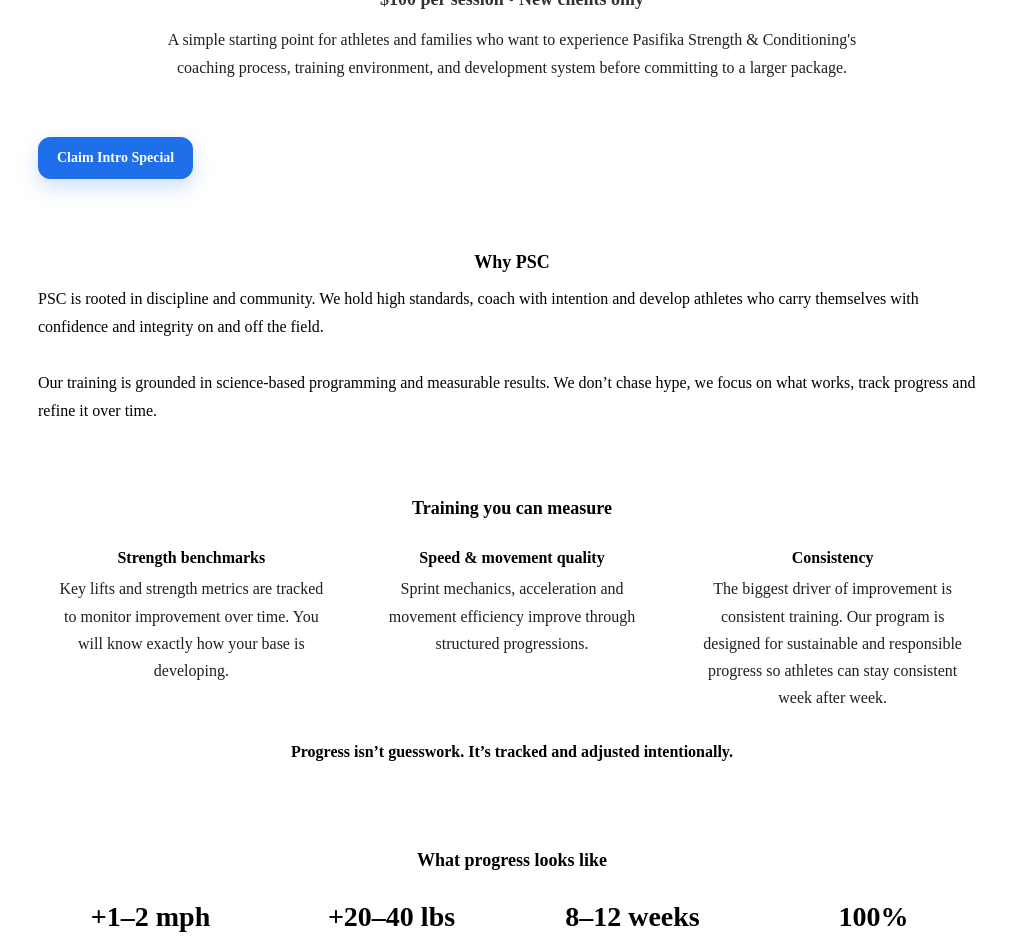
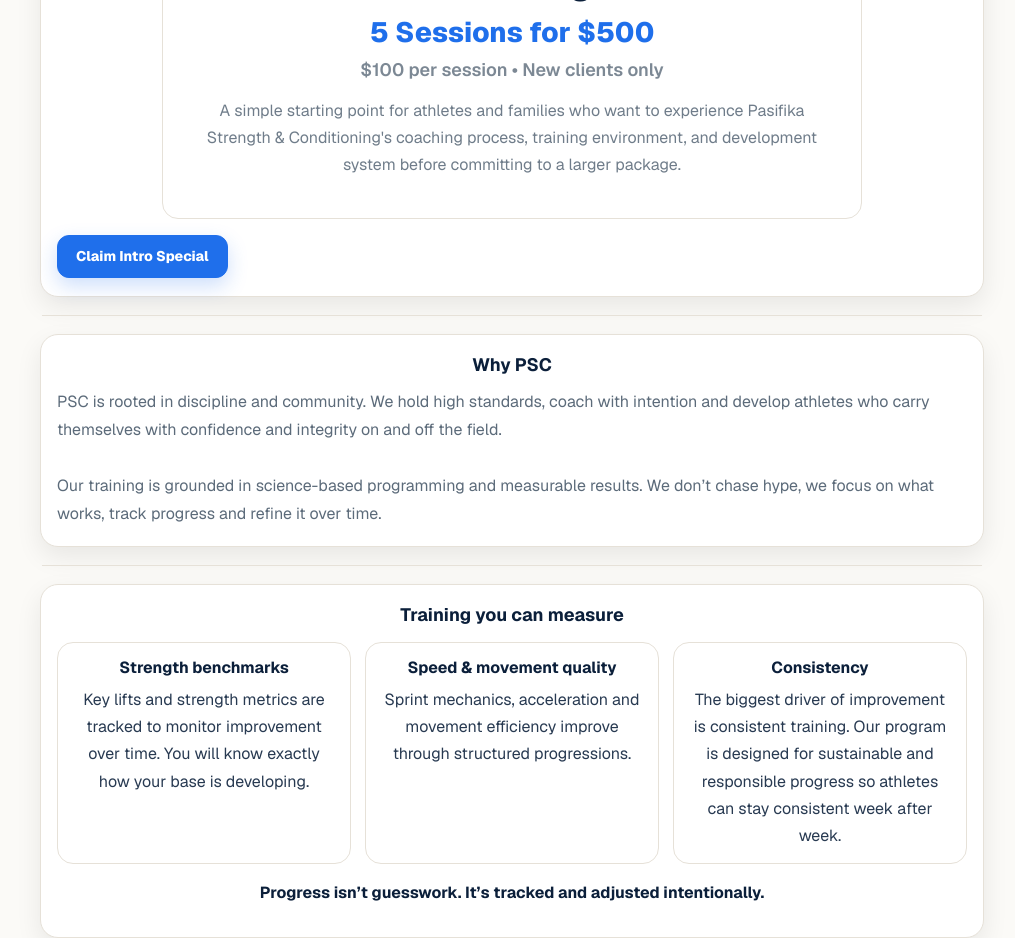
Before and after one commit to UHE4VY/pasifika-sc, a Next.js app: page / in a window 1280 px wide. Shown: the part 940-1878 px from the top of the page, without its empty margins (128-1143 px from the left). Built offline with nearby package versions, Linux system fonts and the light colour scheme.

Commit message:
Restore styling after CSS cleanup

```diff
--- a/app/globals.css
+++ b/app/globals.css
@@ -1,3 +1,73 @@
+:root {
+  --navy: #0b1f3a;
+  --blue: #1f6feb;
+  --ice: #eaf2ff;
+  --sand: #f4efe6;
+  --ink: #071423;
+
+  --bg: #fbfaf7;
+  --panel: #ffffff;
+  --panel2: #ffffff;
+  --panel-soft: #f8f6f1;
+  --text: #0b1f3a;
+  --muted: #5c6b7a;
+  --border: #e6e1d8;
+
+  --accent: #1f6feb;
+  --accent2: #f97316;
+  --accent-soft: #7db7ff;
+  --shadow: rgba(0, 0, 0, 0.08);
+  }
+
+  * {
+  box-sizing: border-box;
+  }
+
+  html,
+  body {
+  min-height: 100%;
+  }
+
+  body {
+  margin: 0;
+  background: var(--bg);
+  color: var(--text);
+  font-family: var(--font-geist-sans), ui-sans-serif, system-ui,
+  -apple-system, BlinkMacSystemFont, "Segoe UI", Roboto, Helvetica, Arial,
+  sans-serif;
+  }
+
+  a {
+  color: var(--accent);
+  text-decoration: none;
+  }
+
+  a:hover {
+  text-decoration: underline;
+  }
+
+  p {
+  color: var(--muted);
+  }
+
+  hr {
+  border: 0;
+  border-top: 1px solid var(--border);
+  }
+
+  /* Service card hover effect */
+
+  .serviceCard {
+  transition: transform 0.15s ease, box-shadow 0.15s ease;
+  }
+
+  .serviceCard:hover {
+  transform: translateY(-4px);
+  box-shadow: 0 16px 34px rgba(0, 0, 0, 0.18);
+  }
+
+  /* Coach cards */
+
   .coach-section {
   display: grid;
   gap: 24px;
@@ -11,15 +81,13 @@
   padding: 22px;
   border: 1px solid var(--border);
   border-radius: 18px;
-  background: #ffffff;
-  box-shadow: 0 8px 20px rgba(0, 0, 0, 0.08);
-  overflow: visible;
+  background: var(--panel2);
+  box-shadow: 0 8px 20px var(--shadow);
   }
 
   .coach-image-wrap {
   width: 220px;
   height: 260px;
-  flex-shrink: 0;
   }
 
   .coach-image {
```
Lines whose indentation alone changed are shown as unchanged.
